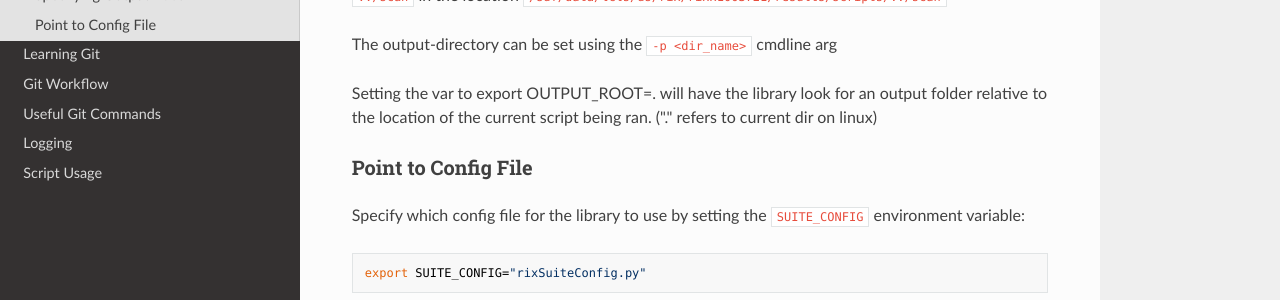
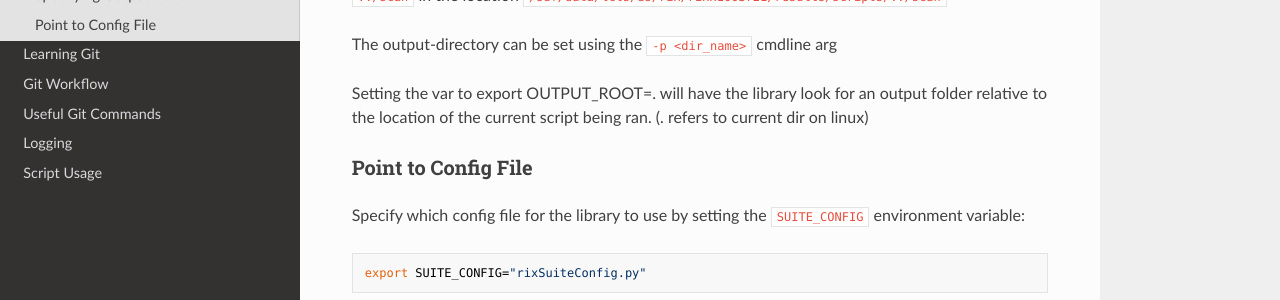
Before and after one commit to slaclab/beamtime-calibration-suite, an MkDocs documentation site: the page built from docs/environment.md, in a window 1280 px wide and 900 px high, scrolled down 647 px. Shown: the part 245-545 px from the top of the window. Built offline with MkDocs 1.6.1, drawn with Linux system fonts in a browser that asks for light colours; nearby versions of some CDN libraries.

```diff
--- a/docs/environment.md
+++ b/docs/environment.md
@@ -28,7 +28,7 @@ For example, if the root is set to the default value `/sdf/data/lcls/ds/rix/rixx
 
 The output-directory can be set using the `-p <dir_name>` cmdline arg
 
-Setting the var to export OUTPUT_ROOT=. will have the library look for an output folder relative to the location of the current script being ran. ("." refers to current dir on linux)
+Setting the var to export OUTPUT_ROOT=. will have the library look for an output folder relative to the location of the current script being ran. (. refers to current dir on linux)
 
 
 ### Point to Config File
```
